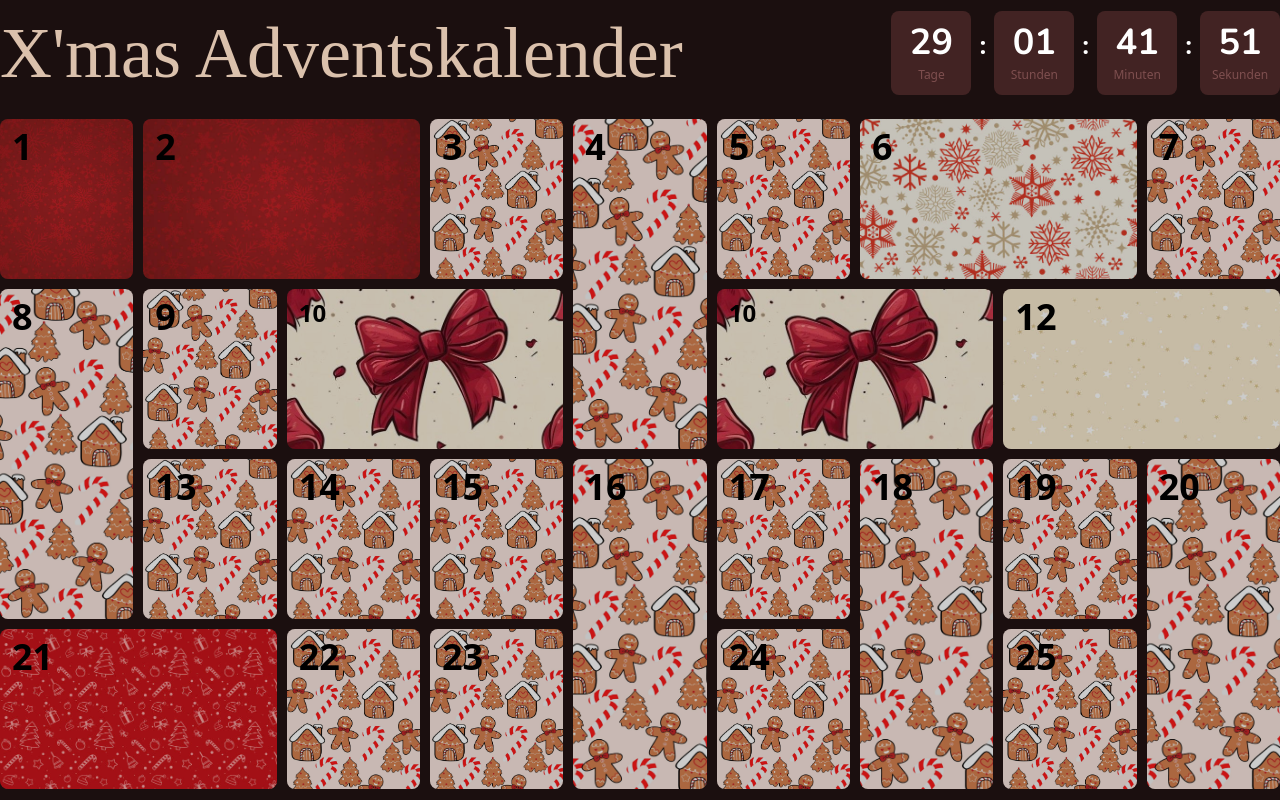
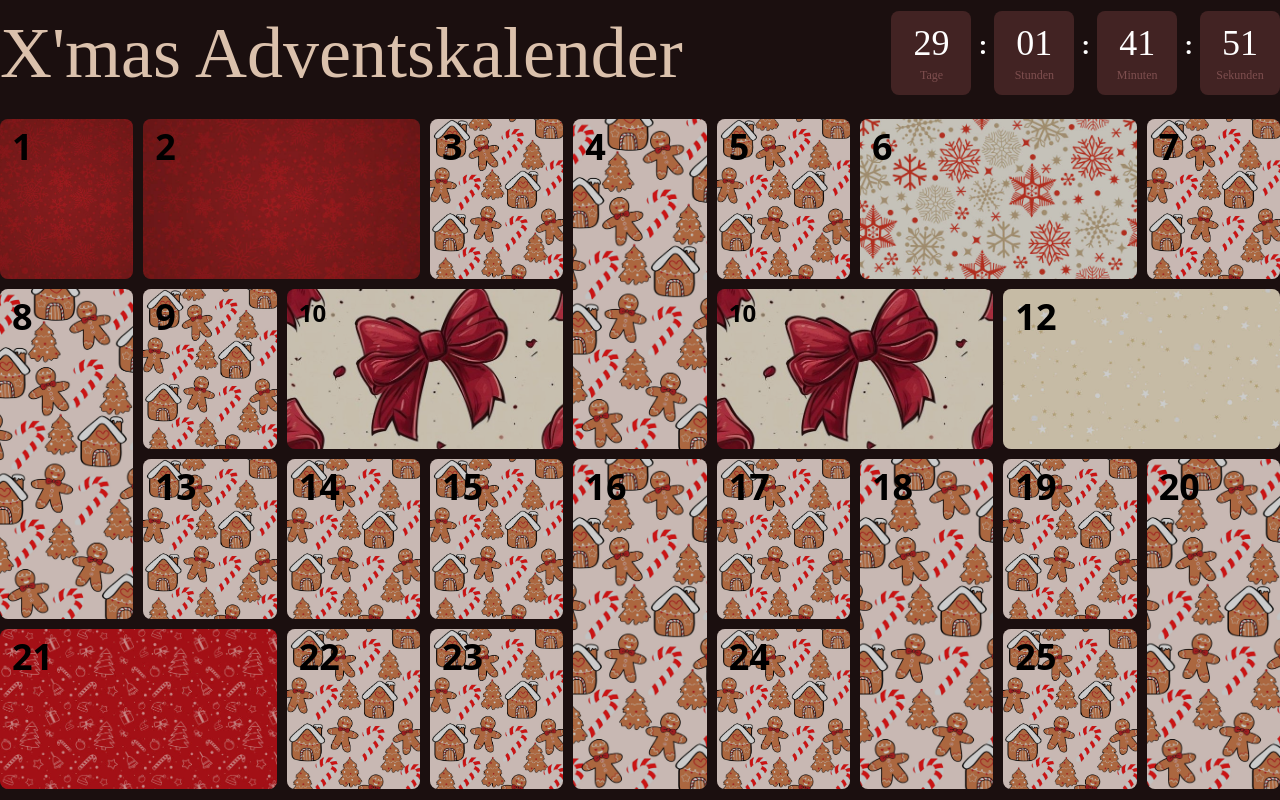
Before and after one commit to rezajaber/advent-calendar, a Vue app: page / in a window 1280 px wide. Built offline with nearby package versions, Linux system fonts and the light colour scheme; the HTML template or start-up script is replaced by a standard one; a web font is replaced by a local one.

Commit message:
Countdown new Style

```diff
--- a/src/components/MainHeader.vue
+++ b/src/components/MainHeader.vue
@@ -47,10 +47,10 @@ onUnmounted(() => {
 
     <div class="flex items-center gap-2">
       <div class="flex flex-col items-center bg-[#4d2828] bg-opacity-80 rounded-lg p-3 w-20">
-        <div class="text-4xl font-body font-bold text-white">
+        <div class="text-4xl font-title text-white">
           {{ String(countdown.days).padStart(2, '0') }}
         </div>
-        <div class="text-xs text-[#7e4f4f] mt-1">
+        <div class="text-xs font-title text-[#7e4f4f] mt-1">
           Tage
         </div>
       </div>
@@ -58,10 +58,10 @@ onUnmounted(() => {
       <div class="text-white text-2xl font-bold flex flex-col justify-center h-full pb-4">:</div>
 
       <div class="flex flex-col items-center bg-[#4d2828] bg-opacity-80 rounded-lg p-3 w-20">
-        <div class="text-4xl font-body font-bold text-white">
+        <div class="text-4xl font-title text-white">
           {{ String(countdown.hours).padStart(2, '0') }}
         </div>
-        <div class="text-xs text-[#7e4f4f] mt-1">
+        <div class="text-xs font-title text-[#7e4f4f] mt-1">
           Stunden
         </div>
       </div>
@@ -69,10 +69,10 @@ onUnmounted(() => {
       <div class="text-white text-2xl font-bold flex flex-col justify-center h-full pb-4">:</div>
 
       <div class="flex flex-col items-center bg-[#4d2828] bg-opacity-80 rounded-lg p-3 w-20">
-        <div class="text-4xl font-body font-bold text-white">
+        <div class="text-4xl font-title text-white">
           {{ String(countdown.minutes).padStart(2, '0') }}
         </div>
-        <div class="text-xs text-[#7e4f4f] mt-1">
+        <div class="text-xs font-title text-[#7e4f4f] mt-1">
           Minuten
         </div>
       </div>
@@ -80,10 +80,10 @@ onUnmounted(() => {
       <div class="text-white text-2xl font-bold flex flex-col justify-center h-full pb-4">:</div>
 
       <div class="flex flex-col items-center bg-[#4d2828] bg-opacity-80 rounded-lg p-3 w-20">
-        <div class="text-4xl font-body font-bold text-white">
+        <div class="text-4xl font-title text-white">
           {{ String(countdown.seconds).padStart(2, '0') }}
         </div>
-        <div class="text-xs text-[#7e4f4f] mt-1">
+        <div class="text-xs font-title text-[#7e4f4f] mt-1">
           Sekunden
         </div>
       </div>
```
